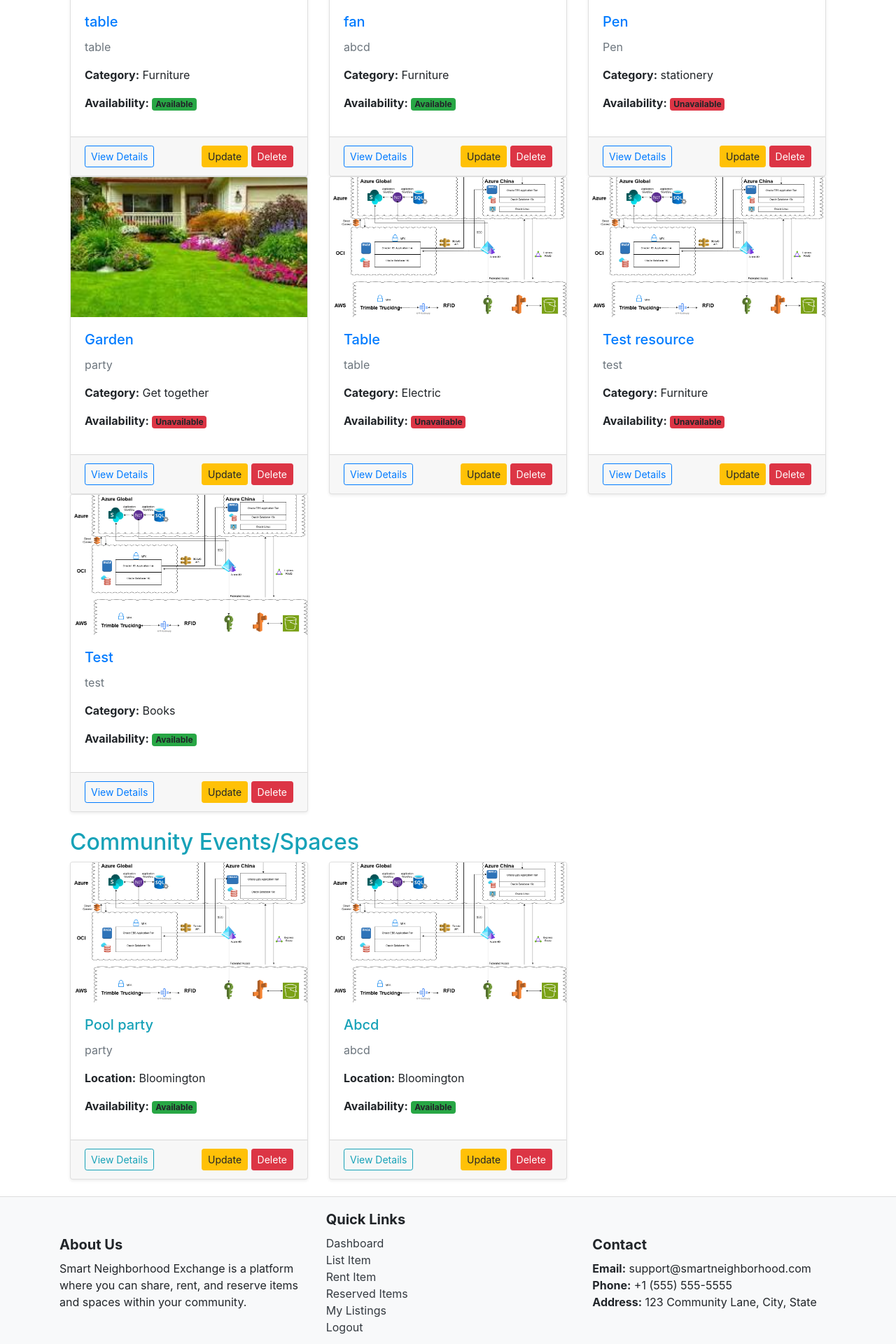
After one commit to ynallamo/Team21, a Flask app: page /my_listings in a window 1280 px wide. The commit adds this page. Shown: the part 424-2344 px from the top of the page at 70% size. Run offline with Flask 3, Linux system fonts and the light colour scheme; a user stored in the database is signed in; data comes from the database, SQL or seed files in the repository; both versions use the stored data as it was after the commit; some libraries are stand-ins or nearby versions.

Commit message:
7th push aaditya

```diff
--- a/app.py
+++ b/app.py
@@ -299,20 +299,26 @@ def update_reservation(reservation_id):
 # Route to show details for a specific item
 @app.route('/item/<int:item_id>', methods=['GET'])
 def item_details(item_id):
+    # Retrieve item_type from the query parameter
+    item_type = request.args.get('item_type')
+
     conn = get_db_connection()
 
-    # Fetch the item details (resource or community space)
-    resource = conn.execute("SELECT * FROM Resources WHERE resource_id = ?", (item_id,)).fetchone()
-    community_space = conn.execute("SELECT * FROM Community WHERE community_id = ?", (item_id,)).fetchone()
-    if resource:
-        item = resource
-        item_type = 'resource'
-    elif community_space:
-        item = community_space
-        item_type = 'community'
+    # Fetch the item details based on item_type
+    if item_type == 'resource':
+        item = conn.execute("SELECT * FROM Resources WHERE resource_id = ?", (item_id,)).fetchone()
+    elif item_type == 'community':
+        item = conn.execute("SELECT * FROM Community WHERE community_id = ?", (item_id,)).fetchone()
     else:
         conn.close()
-        return "Item not found", 404
+        flash("Invalid item type specified.", "error")
+        return redirect(url_for('rent_item'))
+
+    # If item is not found
+    if not item:
+        conn.close()
+        flash("Item not found. Please check the ID and try again.", "error")
+        return redirect(url_for('rent_item'))
 
     # Fetch the owner details
     owner = conn.execute("SELECT * FROM Users WHERE user_id = ?", (item['user_id'],)).fetchone()
@@ -321,7 +327,8 @@ def item_details(item_id):
 
     # Fetch reviews associated with the owner
     reviews = conn.execute("SELECT * FROM Reviews WHERE owner_id = ?", (owner['user_id'],)).fetchall()
-    average_rating = conn.execute("SELECT AVG(rating) FROM Reviews WHERE owner_id = ?", (owner['user_id'],)).fetchone()[0]
+    average_rating = conn.execute("SELECT AVG(rating) FROM Reviews WHERE owner_id = ?", (owner['user_id'],)).fetchone()
+    average_rating = average_rating[0] if average_rating[0] else None
 
     # Fetch reservations for this item
     reservations = conn.execute("SELECT * FROM Reservations WHERE item_id = ?", (item_id,)).fetchall()
@@ -339,7 +346,6 @@ def item_details(item_id):
         reservations=reservations,
         user_reserved=user_reserved
     )
-
 
 
 # Route to send a message to the owner
@@ -449,12 +455,25 @@ def reserved_items():
 
     user_id = session['user_id']
     conn = get_db_connection()
-    reserved_items = conn.execute('''
-        SELECT r.reservation_id, r.start_date, r.end_date, i.title, i.images
+
+    # Fetch reserved resources and community spaces with their type
+    reserved_resources = conn.execute('''
+        SELECT r.reservation_id, r.start_date, r.end_date, res.title, res.images, 'resource' AS item_type
         FROM Reservations r
-        JOIN Resources i ON r.item_id = i.resource_id
+        JOIN Resources res ON r.item_id = res.resource_id
         WHERE r.user_id = ?
     ''', (user_id,)).fetchall()
+
+    reserved_communities = conn.execute('''
+        SELECT r.reservation_id, r.start_date, r.end_date, com.title, com.images, 'community' AS item_type
+        FROM Reservations r
+        JOIN Community com ON r.item_id = com.community_id
+        WHERE r.user_id = ?
+    ''', (user_id,)).fetchall()
+
+    # Combine both resources and communities into one list
+    reserved_items = reserved_resources + reserved_communities
+
     conn.close()
 
     return render_template('reserved_items.html', reserved_items=reserved_items)
@@ -631,5 +650,143 @@ def profile():
 
     return render_template('profile.html', user=user)
 
+# Delete a resource
+@app.route('/delete_resource/<int:resource_id>', methods=['POST'])
+def delete_resource(resource_id):
+    if 'user_id' not in session:
+        flash("Please log in to delete a resource.", "error")
+        return redirect(url_for('login'))
+
+    user_id = session['user_id']
+    conn = get_db_connection()
+    try:
+        # Ensure only the owner can delete the resource
+        resource = conn.execute("SELECT * FROM Resources WHERE resource_id = ? AND user_id = ?", (resource_id, user_id)).fetchone()
+        if not resource:
+            flash("You are not authorized to delete this resource.", "error")
+            return redirect(url_for('my_listings'))
+
+        conn.execute("DELETE FROM Resources WHERE resource_id = ?", (resource_id,))
+        conn.commit()
+        flash("Resource deleted successfully!", "success")
+    except Exception as e:
+        flash(f"An error occurred: {e}", "error")
+    finally:
+        conn.close()
+
+    return redirect(url_for('my_listings'))
+
+# Deleting community events
+@app.route('/delete_community/<int:community_id>', methods=['POST'])
+def delete_community(community_id):
+    if 'user_id' not in session:
+        flash("Please log in to delete a community event.", "error")
+        return redirect(url_for('login'))
+
+    user_id = session['user_id']
+    conn = get_db_connection()
+    try:
+        # Ensure only the owner can delete the community event
+        community = conn.execute("SELECT * FROM Community WHERE community_id = ? AND user_id = ?", (community_id, user_id)).fetchone()
+        if not community:
+            flash("You are not authorized to delete this community event.", "error")
+            return redirect(url_for('my_listings'))
+
+        conn.execute("DELETE FROM Community WHERE community_id = ?", (community_id,))
+        conn.commit()
+        flash("Community event deleted successfully!", "success")
+    except Exception as e:
+        flash(f"An error occurred: {e}", "error")
+    finally:
+        conn.close()
+
+    return redirect(url_for('my_listings'))
+
+# route for updating a resource
+@app.route('/edit_resource/<int:resource_id>', methods=['GET', 'POST'])
+def edit_resource(resource_id):
+    if 'user_id' not in session:
+        flash("Please log in to edit a resource.", "error")
+        return redirect(url_for('login'))
+
+    user_id = session['user_id']
+    conn = get_db_connection()
+    resource = conn.execute("SELECT * FROM Resources WHERE resource_id = ? AND user_id = ?", (resource_id, user_id)).fetchone()
+
+    if not resource:
+        flash("You are not authorized to edit this resource.", "error")
+        return redirect(url_for('my_listings'))
+
+    if request.method == 'POST':
+        title = request.form['title']
+        description = request.form['description']
+        category = request.form['category']
+        availability = request.form['availability']
+
+        conn.execute('''
+            UPDATE Resources
+            SET title = ?, description = ?, category = ?, availability = ?
+            WHERE resource_id = ? AND user_id = ?
+        ''', (title, description, category, availability, resource_id, user_id))
+        conn.commit()
+        conn.close()
+        flash("Resource updated successfully!", "success")
+        return redirect(url_for('my_listings'))
+
+    conn.close()
+    return render_template('edit_resource.html', resource=resource)
+
+# Route for updating a community
+@app.route('/edit_community/<int:community_id>', methods=['GET', 'POST'])
+def edit_community(community_id):
+    if 'user_id' not in session:
+        flash("Please log in to edit a community event.", "error")
+        return redirect(url_for('login'))
+
+    user_id = session['user_id']
+    conn = get_db_connection()
+    community = conn.execute("SELECT * FROM Community WHERE community_id = ? AND user_id = ?", (community_id, user_id)).fetchone()
+
+    if not community:
+        flash("You are not authorized to edit this community event.", "error")
+        return redirect(url_for('my_listings'))
+
+    if request.method == 'POST':
+        title = request.form['title']
+        description = request.form['description']
+        location = request.form['location']
+        availability = request.form['availability']
+
+        conn.execute('''
+            UPDATE Community
+            SET title = ?, description = ?, location = ?, availability = ?
+            WHERE community_id = ? AND user_id = ?
+        ''', (title, description, location, availability, community_id, user_id))
+        conn.commit()
+        conn.close()
+        flash("Community event updated successfully!", "success")
+        return redirect(url_for('my_listings'))
+
+    conn.close()
+    return render_template('edit_community.html', community=community)
+
+# functionality for my_listings
+@app.route('/my_listings', methods=['GET', 'POST'])
+def my_listings():
+    if 'user_id' not in session:
+        flash("Please log in to view your listings.", "error")
+        return redirect(url_for('login'))
+
+    user_id = session['user_id']
+    conn = get_db_connection()
+    # Fetch resources and community events created by the logged-in user
+    resources = conn.execute("SELECT * FROM Resources WHERE user_id = ?", (user_id,)).fetchall()
+    community_events = conn.execute("SELECT * FROM Community WHERE user_id = ?", (user_id,)).fetchall()
+    conn.close()
+
+    return render_template('my_listings.html', resources=resources, community_events=community_events)
+
+
+
 if __name__ == '__main__':
     app.run(debug=True)
--- a/templates/base.html
+++ b/templates/base.html
@@ -17,16 +17,16 @@
         .footer-container {
             display: flex;
             justify-content: space-between;
-            align-items: center; /* Center-aligns content vertically */
+            align-items: center;
             gap: 2rem;
             flex-wrap: nowrap;
         }
         .footer-column {
-            flex: 1 1 33%; /* Ensure each column takes up exactly 1/3 of the width */
+            flex: 1 1 33%;
             min-width: 250px;
             display: flex;
             flex-direction: column;
-            justify-content: center; /* Center-aligns text vertically within each column */
+            justify-content: center;
         }
         .footer-column h5 {
             font-weight: bold;
@@ -49,6 +49,7 @@
                 <li class="nav-item"><a class="nav-link" href="{{ url_for('list_item') }}">List Item</a></li>
                 <li class="nav-item"><a class="nav-link" href="{{ url_for('rent_item') }}">Rent Item</a></li>
                 <li class="nav-item"><a class="nav-link" href="{{ url_for('reserved_items') }}">Reserved Items</a></li>
+                <li class="nav-item"><a class="nav-link" href="{{ url_for('my_listings') }}">My Listings</a></li>
             </ul>
 
             <!-- Right-aligned Buttons -->
@@ -97,6 +98,7 @@
                     <li><a href="{{ url_for('list_item') }}" class="text-dark">List Item</a></li>
                     <li><a href="{{ url_for('rent_item') }}" class="text-dark">Rent Item</a></li>
                     <li><a href="{{ url_for('reserved_items') }}" class="text-dark">Reserved Items</a></li>
+                    <li><a href="{{ url_for('my_listings') }}" class="text-dark">My Listings</a></li>
                     <li><a href="{{ url_for('logout') }}" class="text-dark">Logout</a></li>
                 </ul>
             </div>
--- a/templates/dashboard.html
+++ b/templates/dashboard.html
@@ -55,7 +55,7 @@
     <div class="mt-5">
         <h2>Contribute to the Community</h2>
         <p>Have something to share with the community? Add your own resources or events!</p>
-        <a class="btn btn-success" href="{{ url_for('add_resource') }}">List a Resource</a>
+        <a class="btn btn-success" href="{{ url_for('list_item') }}">List a Resource</a>
         <a class="btn btn-info" href="{{ url_for('create_community') }}">Create a Community Event</a>
     </div>
 </div>
--- /dev/null
+++ b/templates/my_listings.html
@@ -0,0 +1,94 @@
+{% extends "base.html" %}
+
+{% block title %}My Listings{% endblock %}
+
+{% block content %}
+<div class="container mt-5">
+    <h1 class="text-center text-primary mb-4">My Listings</h1>
+
+    {% if resources or community_events %}
+    <div class="row">
+        <!-- Resources Section -->
+        {% if resources %}
+        <div class="col-12 mb-4">
+            <h2 class="text-success">Resources</h2>
+            <div class="row row-cols-1 row-cols-md-3 g-4">
+                {% for resource in resources %}
+                <div class="col">
+                    <div class="card h-100 shadow-sm">
+                        <img src="{{ url_for('static', filename=resource['images'] if resource['images'] else 'images/default.jpg') }}"
+                             class="card-img-top"
+                             alt="Resource Image"
+                             style="height: 200px; object-fit: cover;">
+                        <div class="card-body">
+                            <h5 class="card-title text-primary">{{ resource['title'] }}</h5>
+                            <p class="card-text text-muted">{{ resource['description'] }}</p>
+                            <p><strong>Category:</strong> {{ resource['category'] }}</p>
+                            <p><strong>Availability:</strong>
+                                <span class="badge {% if resource['availability'] == 'available' %}bg-success{% else %}bg-danger{% endif %}">
+                                    {{ resource['availability'] | capitalize }}
+                                </span>
+                            </p>
+                        </div>
+                        <div class="card-footer d-flex justify-content-between">
+                            <a href="{{ url_for('item_details', item_id=resource['resource_id']) }}" class="btn btn-outline-primary btn-sm">View Details</a>
+                            <div>
+                                <a href="{{ url_for('edit_resource', resource_id=resource['resource_id']) }}" class="btn btn-warning btn-sm">Update</a>
+                                <form method="POST" action="{{ url_for('delete_resource', resource_id=resource['resource_id']) }}" style="display: inline;">
+                                    <button type="submit" class="btn btn-danger btn-sm">Delete</button>
+                                </form>
+                            </div>
+                        </div>
+                    </div>
+                </div>
+                {% endfor %}
+            </div>
+        </div>
+        {% endif %}
+
+        <!-- Community Events Section -->
+        {% if community_events %}
+        <div class="col-12 mb-4">
+            <h2 class="text-info">Community Events/Spaces</h2>
+            <div class="row row-cols-1 row-cols-md-3 g-4">
+                {% for community in community_events %}
+                <div class="col">
+                    <div class="card h-100 shadow-sm">
+                        <img src="{{ url_for('static', filename=community['images'] if community['images'] else 'images/default.jpg') }}"
+                             class="card-img-top"
+                             alt="Community Image"
+                             style="height: 200px; object-fit: cover;">
+                        <div class="card-body">
+                            <h5 class="card-title text-info">{{ community['title'] }}</h5>
+                            <p class="card-text text-muted">{{ community['description'] }}</p>
+                            <p><strong>Location:</strong> {{ community['location'] }}</p>
+                            <p><strong>Availability:</strong>
+                                <span class="badge {% if community['availability'] == 'available' %}bg-success{% else %}bg-danger{% endif %}">
+                                    {{ community['availability'] | capitalize }}
+                                </span>
+                            </p>
+                        </div>
+                        <div class="card-footer d-flex justify-content-between">
+                            <a href="{{ url_for('item_details', item_id=community['community_id']) }}" class="btn btn-outline-info btn-sm">View Details</a>
+                            <div>
+                                <a href="{{ url_for('edit_community', community_id=community['community_id']) }}" class="btn btn-warning btn-sm">Update</a>
+                                <form method="POST" action="{{ url_for('delete_community', community_id=community['community_id']) }}" style="display: inline;">
+                                    <button type="submit" class="btn btn-danger btn-sm">Delete</button>
+                                </form>
+                            </div>
+                        </div>
+                    </div>
+                </div>
+                {% endfor %}
+            </div>
+        </div>
+        {% endif %}
+    </div>
+    {% else %}
+    <p class="text-muted text-center">You have not listed any resources or community events yet.</p>
+    <div class="text-center">
+        <a href="{{ url_for('list_item') }}" class="btn btn-primary btn-lg">Add a New Listing</a>
+    </div>
+    {% endif %}
+</div>
+{% endblock %}
--- a/templates/rent_item.html
+++ b/templates/rent_item.html
@@ -44,7 +44,7 @@
         <div class="row row-cols-1 row-cols-md-3 g-4" id="resourcesContainer">
             {% for resource in resources %}
             <div class="col resource-card" data-category="{{ resource['category'] }}" data-keywords="{{ resource['title'] }} {{ resource['description'] }}" data-location="{{ resource['location'] }}">
-                <div class="card shadow-sm h-100 border-0" onclick="location.href='{{ url_for('item_details', item_id=resource['resource_id']) }}'" style="cursor: pointer;">
+                <div class="card shadow-sm h-100 border-0" onclick="location.href='{{ url_for('item_details', item_id=resource['resource_id'], item_type='resource') }}'" style="cursor: pointer;">
                     <img src="{{ url_for('static', filename=resource['images'] if resource['images'] else 'images/default.jpg') }}" class="card-img-top" alt="Resource image" style="height: 200px; object-fit: cover;">
                     <div class="card-body">
                         <h6 class="card-title text-primary fw-bold">{{ resource['title'] }}</h6>
@@ -71,7 +71,7 @@
         <div class="row row-cols-1 row-cols-md-3 g-4" id="communityContainer">
             {% for community in community_spaces %}
             <div class="col community-card" data-keywords="{{ community['title'] }} {{ community['description'] }}" data-location="{{ community['location'] }}">
-                <div class="card shadow-sm h-100 border-0" onclick="location.href='{{ url_for('item_details', item_id=community['community_id']) }}'" style="cursor: pointer;">
+                <div class="card shadow-sm h-100 border-0" onclick="location.href='{{ url_for('item_details', item_id=community['community_id'], item_type='community') }}'" style="cursor: pointer;">
                     <img src="{{ url_for('static', filename=community['images'] if community['images'] else 'images/default.jpg') }}" class="card-img-top" alt="Community space image" style="height: 200px; object-fit: cover;">
                     <div class="card-body">
                         <h6 class="card-title text-primary fw-bold">{{ community['title'] }}</h6>
```
Also changed, not shown: templates/edit_resource.html (added, +39 -0 lines), templates/list_item.html (+9 -0 lines), templates/reserved_items.html (+4 -4 lines), smart_neighborhood_exchange.db, static/images/nando-jpeg-quality-001.jpg (added).
